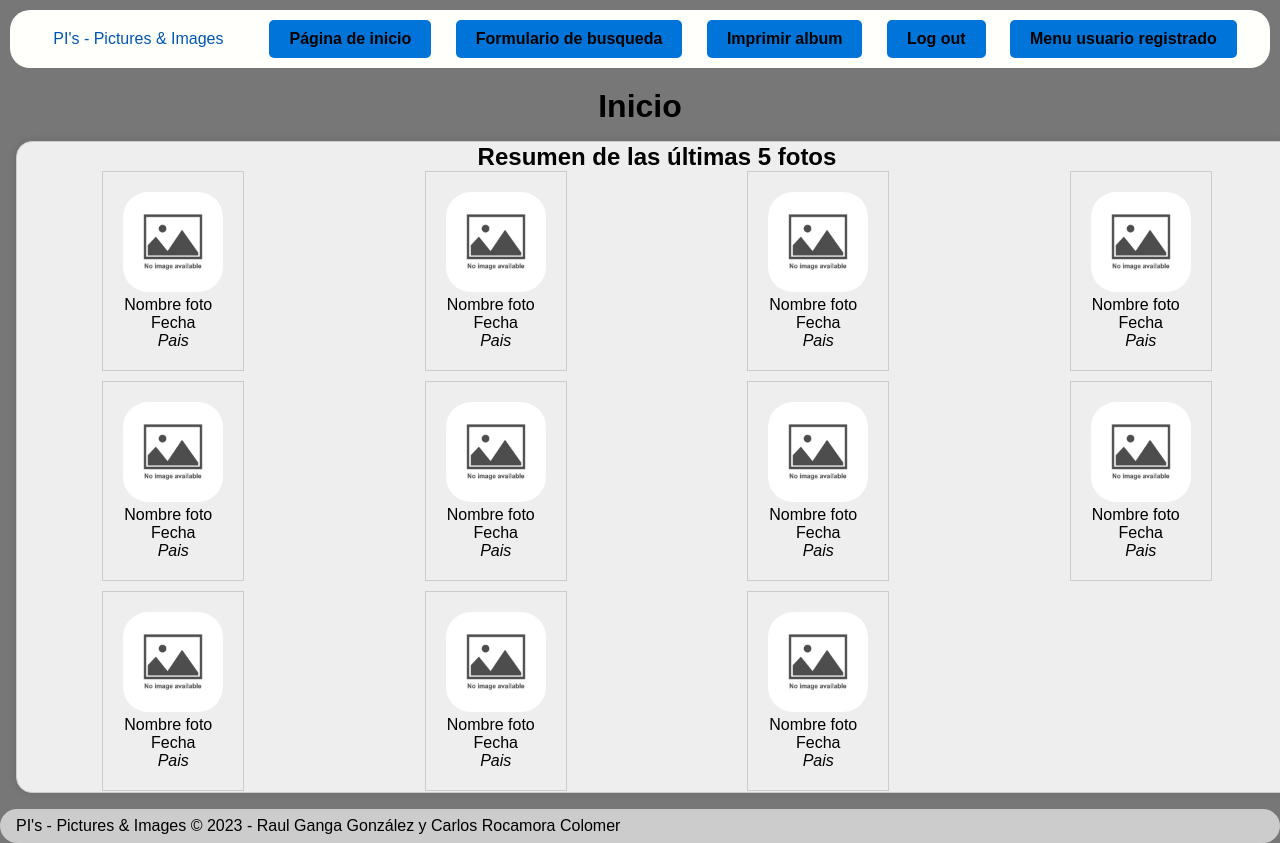
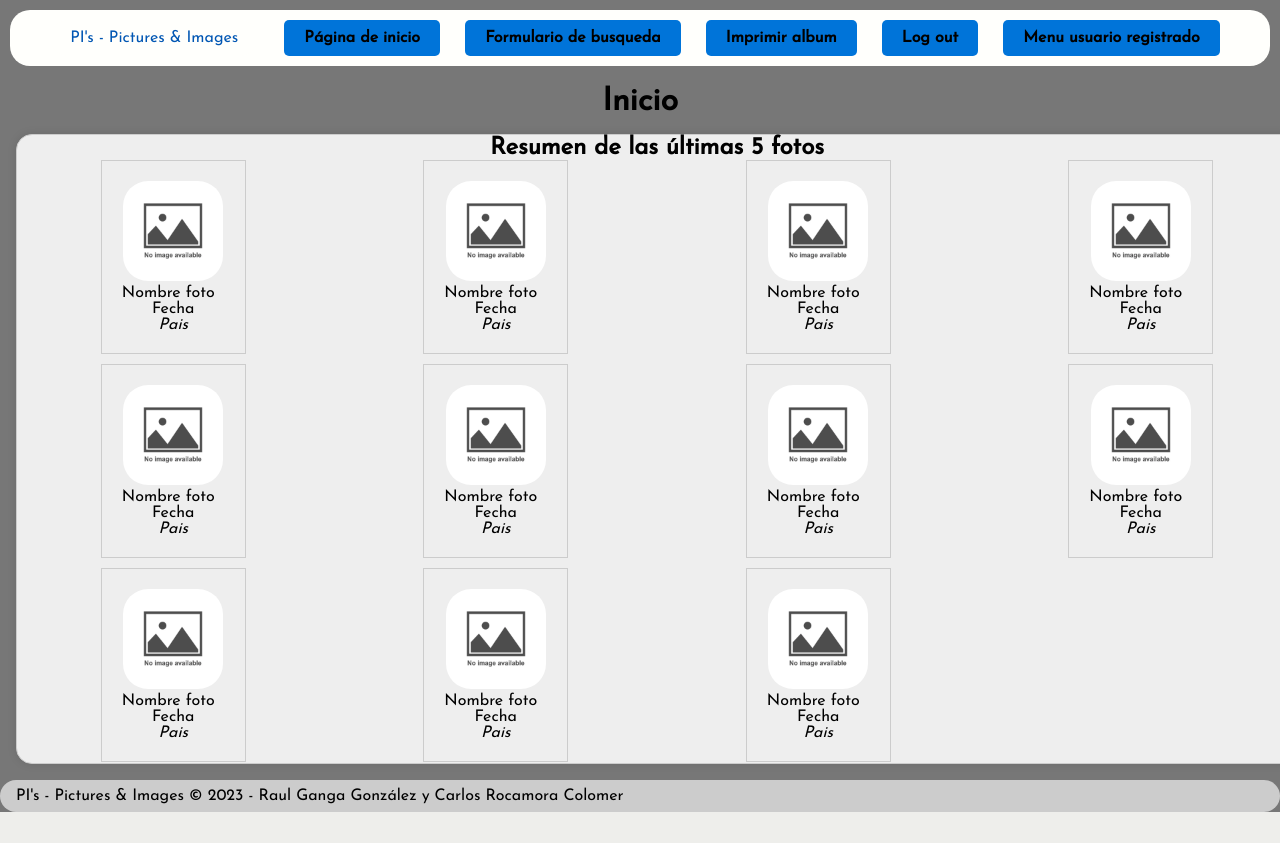
Before and after one commit to Cletus2000/DAW, a PHP site: page / in a window 1280 px wide. After the commit the page ends 812 px from the top, so only its background shows below. Run offline with PHP 8.4, Linux system fonts and the light colour scheme.

Commit message:
Fuente, creisi

```diff
--- a/estilo.css
+++ b/estilo.css
@@ -20,7 +20,7 @@
 }
 
 *{	/* asterisco es para todo */
-	font-family: 'Didact Gothic', sans-serif;
+	font-family: 'Josefin Sans', sans-serif;
 }
 
 img{
--- a/index.html
+++ b/index.html
@@ -5,6 +5,9 @@
         <meta name="viewport" content="width=device-width, initial-scale=1.0">
         <title>Inicio</title>
         <link href="estilo.css" rel="stylesheet" />
+        <style>
+          @import url('https://fonts.googleapis.com/css2?family=Josefin+Sans&display=swap');
+        </style>
     </head>
 
 
```
Lines whose indentation alone changed are shown as unchanged.
